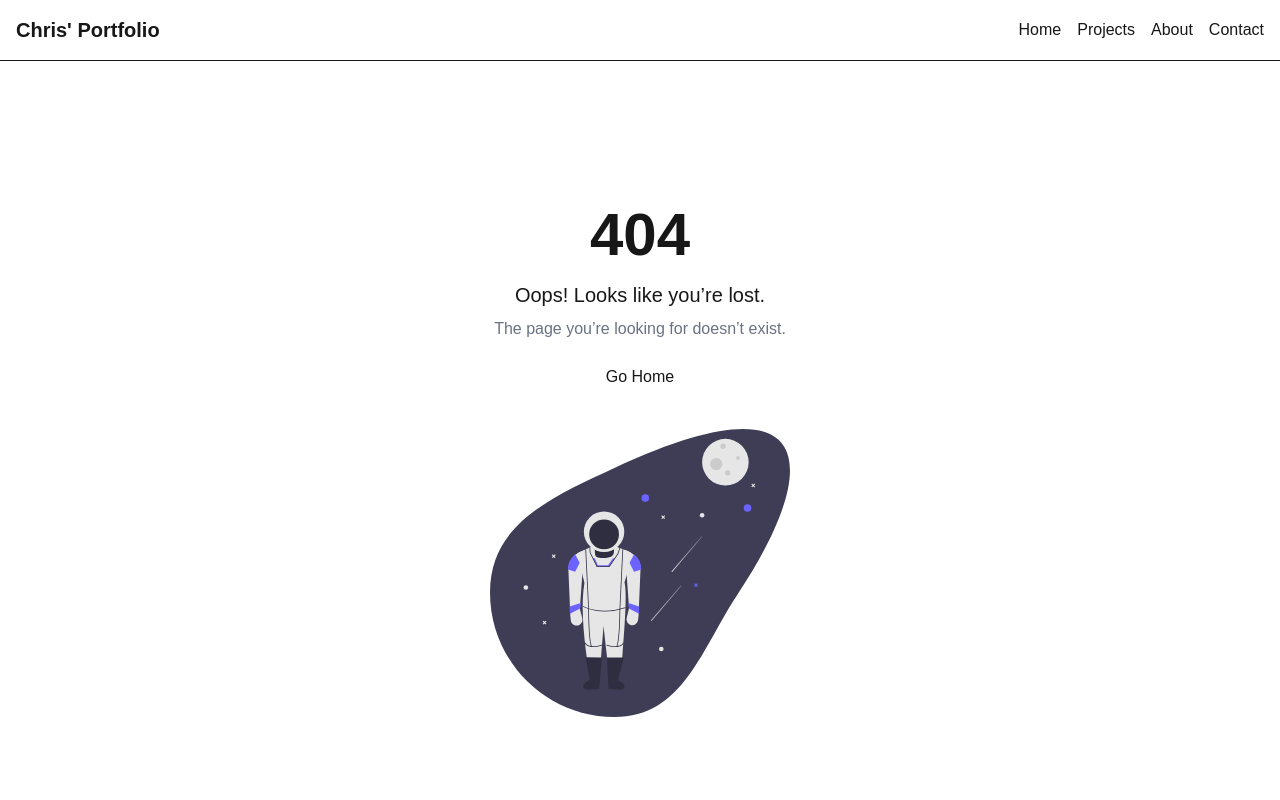
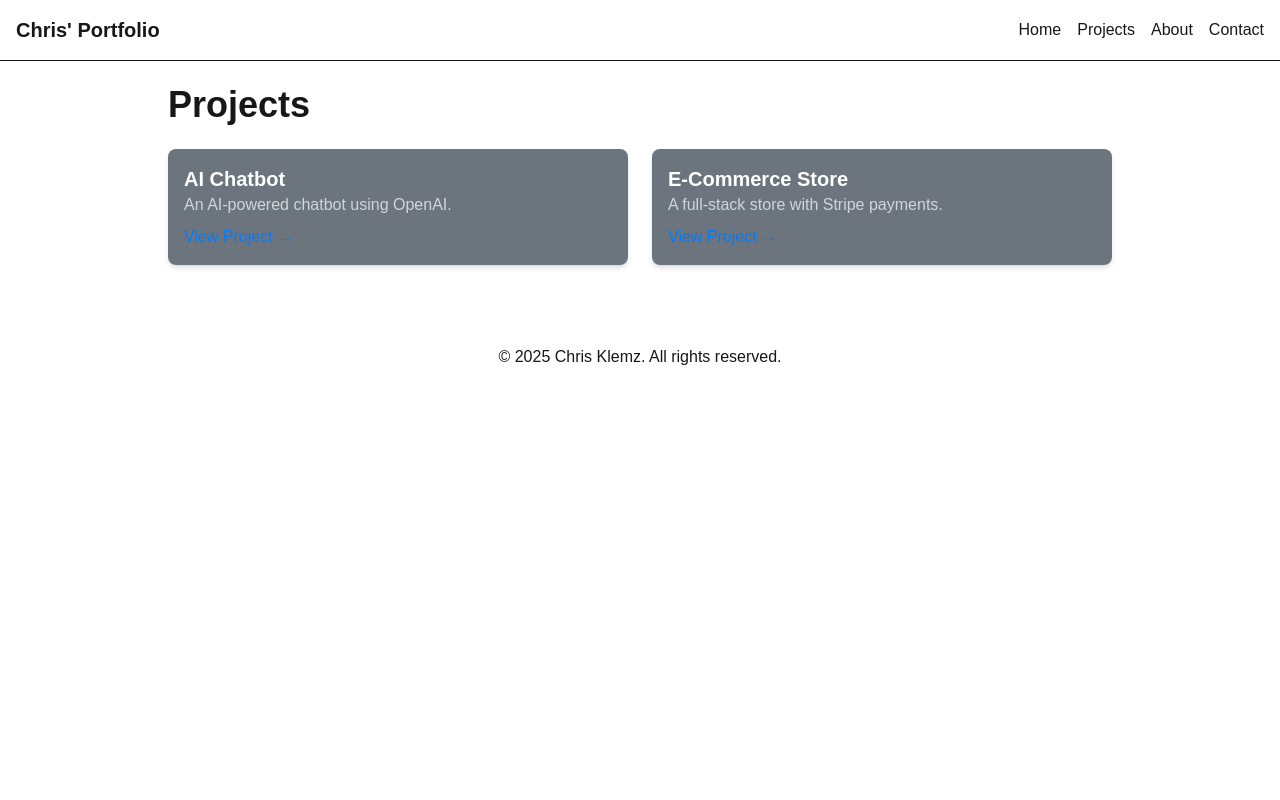
Before and after one commit to Crklemz/portfolio-website, a Next.js app: page /projects in a window 1280 px wide. Before the commit this address had no page. Shown: the top 800 px of the page. Built offline with nearby package versions, Linux system fonts and the light colour scheme.

Commit message:
feat: add basic projects page

```diff
--- /dev/null
+++ b/src/app/projects/page.tsx
@@ -0,0 +1,21 @@
+const projects = [
+    { title: "AI Chatbot", description: "An AI-powered chatbot using OpenAI.", link: "#" },
+    { title: "E-Commerce Store", description: "A full-stack store with Stripe payments.", link: "#" }
+  ];
+
+  export default function Projects() {
+    return (
+      <div className="max-w-5xl mx-auto p-6">
+        <h1 className="text-4xl font-bold">Projects</h1>
+        <div className="grid md:grid-cols-2 gap-6 mt-6">
+          {projects.map((project, index) => (
+            <div key={index} className="bg-secondary text-white shadow-md rounded-lg p-4">
+              <h3 className="text-xl font-semibold">{project.title}</h3>
+              <p className="text-gray-300">{project.description}</p>
+              <a href={project.link} className="text-primary mt-2 inline-block">View Project →</a>
+            </div>
+          ))}
+        </div>
+      </div>
+    );
+  }
```
